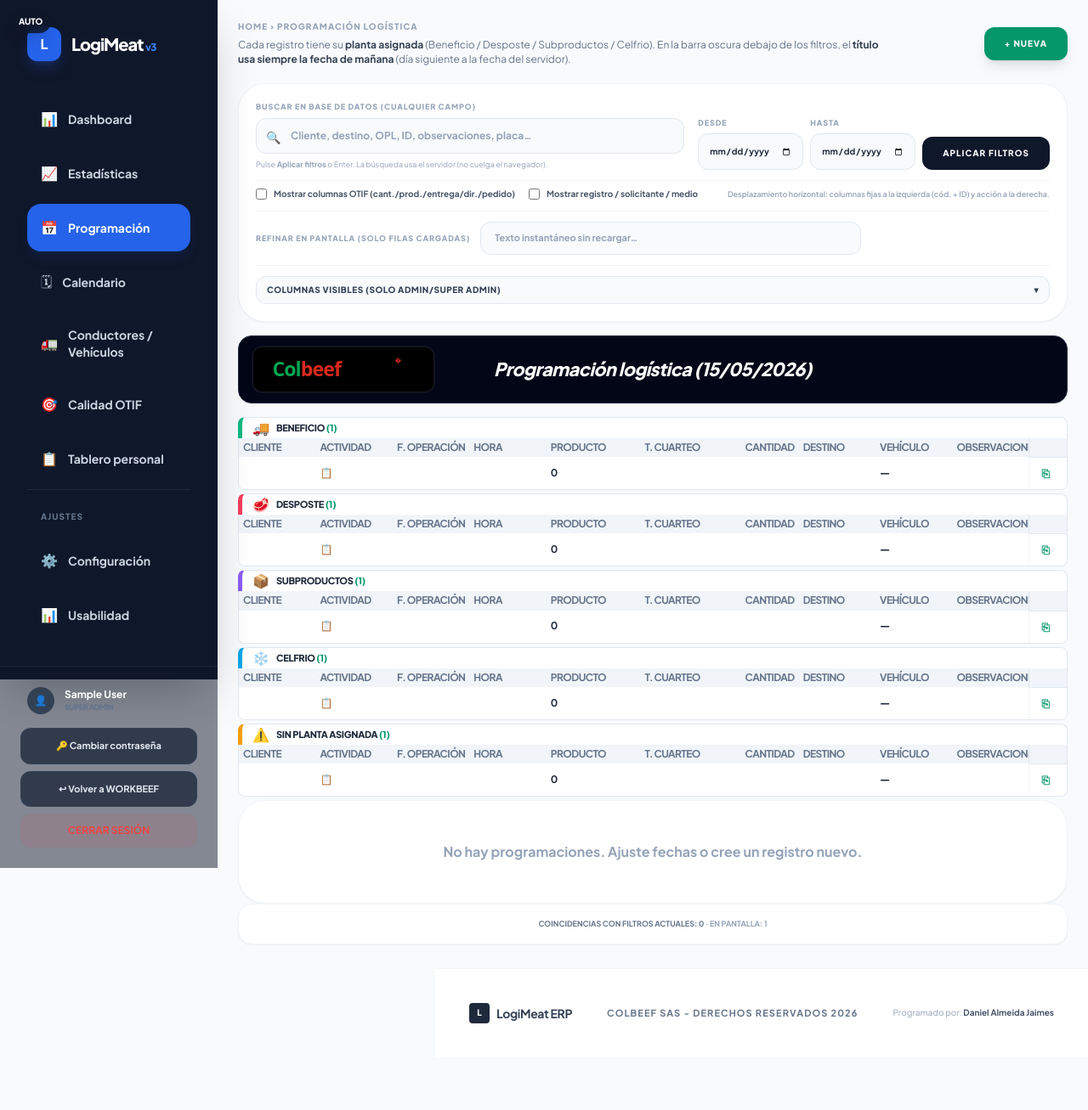
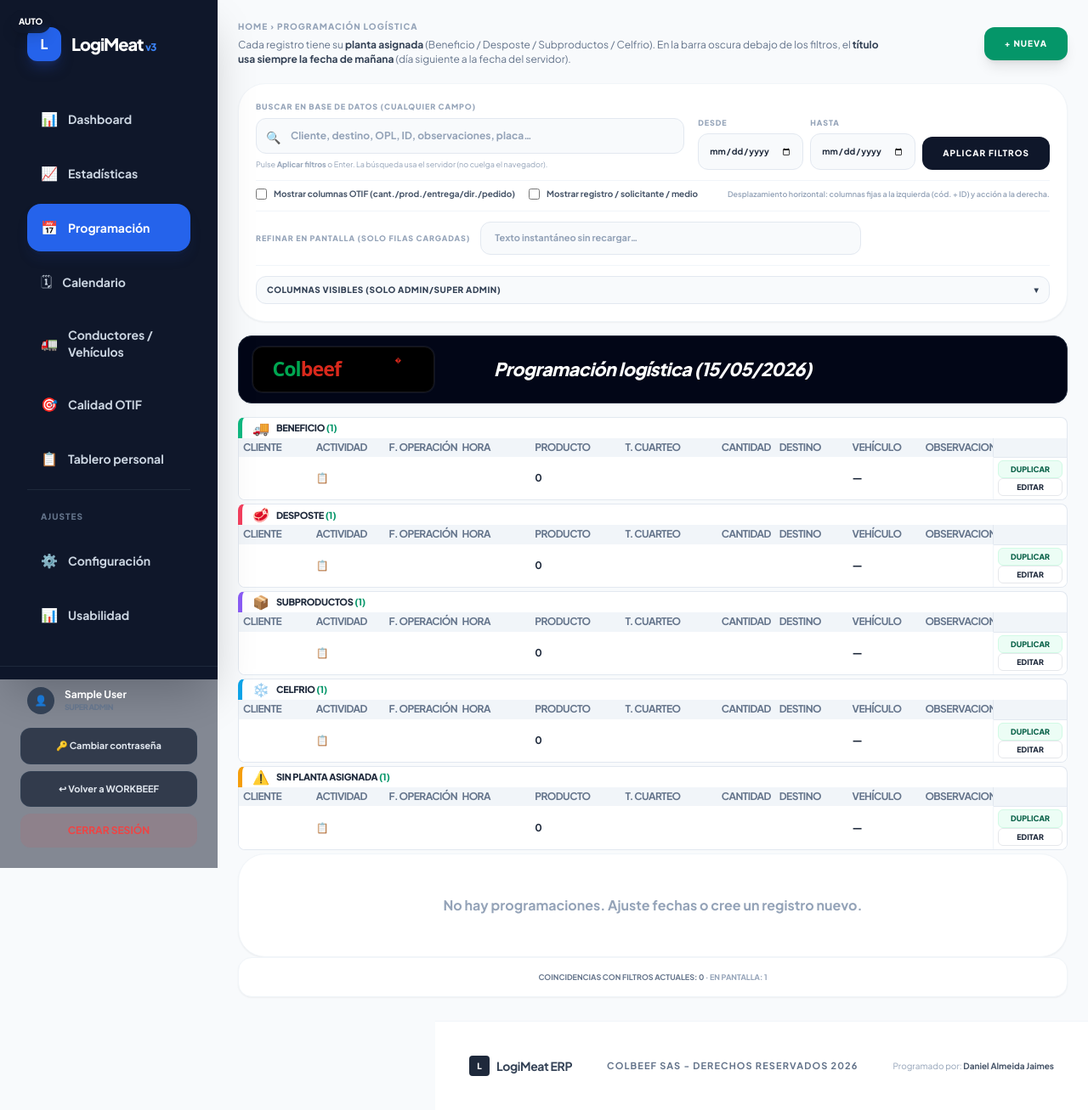
Before and after one commit to analistatic-coder/logimeat, a PHP site: page /programacion.php in a window 1280 px wide. Shown: the whole page at 85% size. Before the commit the page ends 1205 px from the top, so only its background shows below. Run offline with PHP 8.4, Linux system fonts and the light colour scheme; the visitor is signed in with stand-in values (Sample User, id 1); data that the repository does not hold is empty.

Commit message:
Tu mensaje de commit

```diff
--- a/programacion.php
+++ b/programacion.php
@@ -443,7 +443,7 @@ $logoProgMarkup = programacion_markup_logo_colbeef($logoProgDirAssets);
         }
         .compact-table thead th.sticky-r {
             position: sticky; right: 0; top: 0; z-index: 35;
-            width: 2.75rem; min-width: 2.75rem;
+            width: auto; min-width: 5.25rem; max-width: 6rem;
             background: #f1f5f9; box-shadow: -1px 0 0 #e2e8f0, 0 1px 0 #e2e8f0;
         }
         .compact-table tbody td.sticky-l1 {
@@ -460,9 +460,10 @@ $logoProgMarkup = programacion_markup_logo_colbeef($logoProgDirAssets);
         }
         .compact-table tbody td.sticky-r {
             position: sticky; right: 0; z-index: 20;
-            width: 2.75rem; min-width: 2.75rem;
+            width: auto; min-width: 5.25rem; max-width: 6rem;
             background: #fff;
             box-shadow: -1px 0 0 #f1f5f9;
+            vertical-align: middle;
         }
         .compact-table tbody tr:nth-child(even) td { background: #f8fafc; }
         .compact-table tbody tr:nth-child(odd) td { background: #fff; }
@@ -730,11 +731,13 @@ $logoProgMarkup = programacion_markup_logo_colbeef($logoProgDirAssets);
                                         <span class="status-pill <?= $class ?>"><?= htmlspecialchars($st ?: '—') ?></span>
                                 </td>
                                     <td class="text-slate-600 whitespace-nowrap"><?= htmlspecialchars((string) ($r['Telefono'] ?? '')) ?></td>
-                                    <td class="text-center sticky-r whitespace-nowrap">
+                                    <td class="text-center sticky-r whitespace-nowrap px-1 py-1.5 align-top">
+                                        <div class="flex flex-col items-stretch gap-1">
                                         <?php if ($puedeSeleccionColumnas): ?>
-                                        <a href="nueva_programacion.php?duplicar_de=<?= (int) ($r['id_interno'] ?? 0) ?>" class="inline-flex items-center justify-center w-7 h-7 rounded-md text-emerald-600 text-xs font-black hover:bg-emerald-50 mr-0.5" title="Duplicar como nueva programación">⎘</a>
+                                        <a href="nueva_programacion.php?duplicar_de=<?= (int) ($r['id_interno'] ?? 0) ?>" class="rounded-md border border-emerald-100 bg-emerald-50 px-1.5 py-1 text-[9px] font-black uppercase leading-tight text-emerald-800 hover:bg-emerald-100" title="Duplicar como nueva programación">Duplicar</a>
                                         <?php endif; ?>
-                                        <a href="editar_programacion.php?id=<?= (int) ($r['id_interno'] ?? 0) ?>" class="inline-flex items-center justify-center w-7 h-7 rounded-md text-blue-600 text-sm font-black hover:bg-blue-50" title="Editar">›</a>
+                                        <a href="editar_programacion.php?id=<?= (int) ($r['id_interno'] ?? 0) ?>" class="rounded-md border border-blue-100 bg-blue-50 px-1.5 py-1 text-[9px] font-black uppercase leading-tight text-blue-800 hover:bg-blue-100" title="Editar programación">Editar</a>
+                                        </div>
                                 </td>
                             </tr>
                             <?php endforeach; endif; ?>
```
